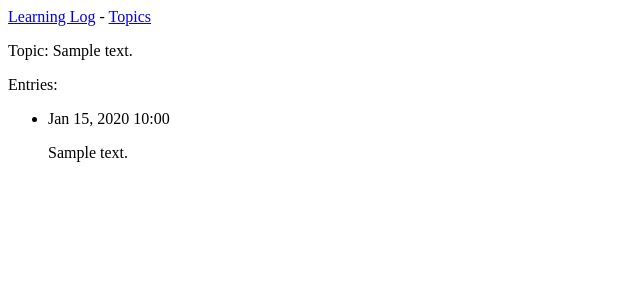
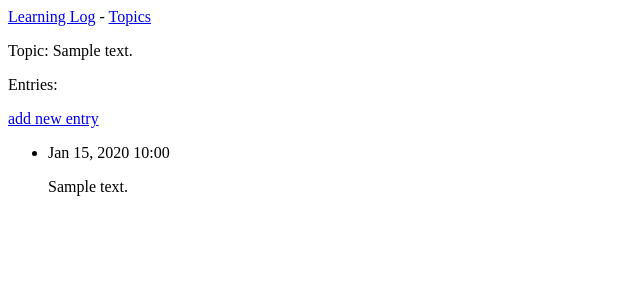
Before and after one commit to weemercury/My_learning_Blog, a Django app: page /topics/1 in a window 1280 px wide. Shown: the top 300 px of the page, without its empty margins (0-640 px from the left). Run offline with Django 5.2, Linux system fonts and the light colour scheme; tables that the repository leaves empty hold one stand-in row (values such as "Sample post").

Commit message:
added new form to add new entry

```diff
--- a/learning_logs_apps/templates/learning_logs_apps/topic.html
+++ b/learning_logs_apps/templates/learning_logs_apps/topic.html
@@ -5,6 +5,11 @@
 <p>Topic: {{ topic }}</p>
 
 <p>Entries:</p>
+
+<p>
+  <a href="{% url 'learning_logs_apps:new_entry' topic.id %}">add new entry</a>
+</p>
+
 <ul>
     {% for entry in entries %}
       <li>
--- a/learning_logs_apps/urls.py
+++ b/learning_logs_apps/urls.py
@@ -14,4 +14,6 @@ urlpatterns = [
     path('topics/<int:topic_id>', views.topic, name='topic'),
     # Страница для добавления новой темы.
     path('new_topic/', views.new_topic, name='new_topic'),
+    # Страница для добавления новой записи.
+    path('new_entry/<int:topic_id>', views.new_entry, name='new_entry'),
 ]
--- a/learning_logs_apps/views.py
+++ b/learning_logs_apps/views.py
@@ -1,7 +1,7 @@
 from django.shortcuts import render, redirect
 
 from .models import Topic
-from .forms import TopicForm
+from .forms import TopicForm, EntryForm
 
 # Create your views here.
 
@@ -37,3 +37,22 @@ def new_topic(request):
     # Вывести пустую или недействительную форму.
     context = {'form': form}
     return render(request, 'learning_logs_apps/new_topic.html', context)
+
+def new_entry(request, topic_id):
+    """Добавляет новую запись по конкретной теме."""
+    topic = Topic.objects.get(id=topic_id)
+    if request.method != 'POST':
+        # Данные не отправлялись, создается пустая форма.
+        form = EntryForm()
+    else:
+        # Отправлены данные POST - обработать данные.
+        form = EntryForm(data=request.POST)
+        if form.is_valid():
+            new_entry = form.save(commit=False)
+            new_entry.topic = topic
+            new_entry.save()
+            return redirect('learning_logs_apps:topic', topic_id=topic_id)
+
+    # Вывести пустую или недействительную форму.
+    context = {'topic': topic, 'form': form}
+    return render(request, 'learning_logs_apps/new_entry.html', context)
```
Also changed, not shown: learning_logs_apps/forms.py (+8 -1 lines), learning_logs_apps/templates/learning_logs_apps/new_entry.html (added, +17 -0 lines).
